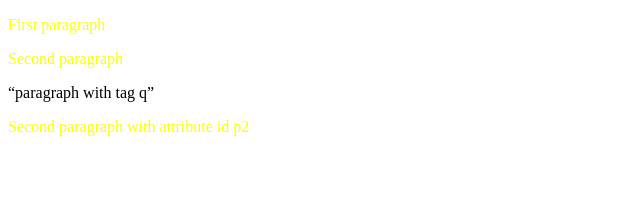
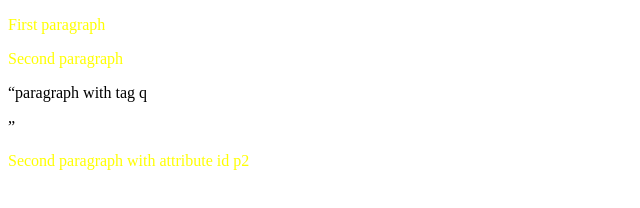
Before and after one commit to YMilind/html, a plain HTML site: page index.html in a window 1280 px wide. Shown: the whole page, without its empty margins (0-640 px from the left). Drawn offline with nearby package versions, Linux system fonts and the light colour scheme.

Commit message:
append adds "element"

```diff
--- a/index.html
+++ b/index.html
@@ -17,7 +17,7 @@
         d3.select("#p2").style("color", "blue");
         d3.selectAll("p").style("color","yellow");
         d3.select("q").text("paragraph with tag q");
-        d3.select("q").append("append dom modifier");
+        d3.select("q").append("p");
     </script>
 </body>
 </html>
```
